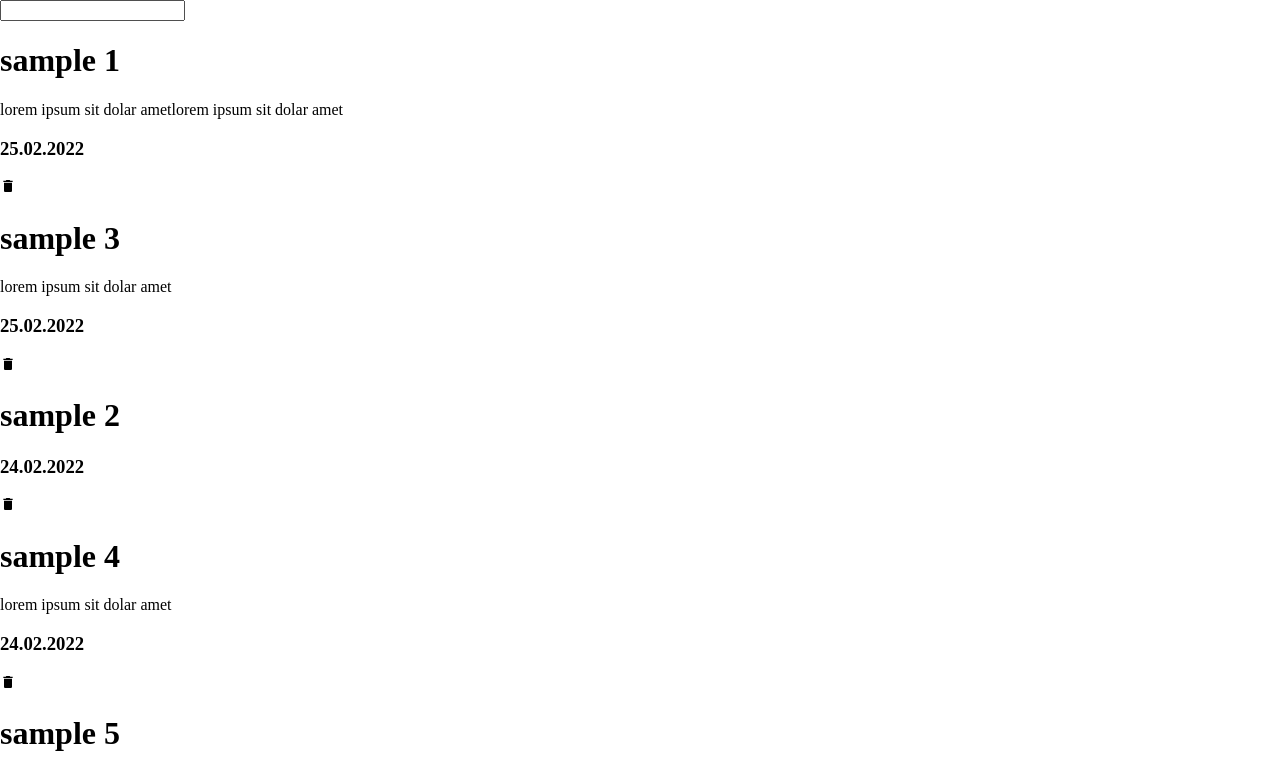
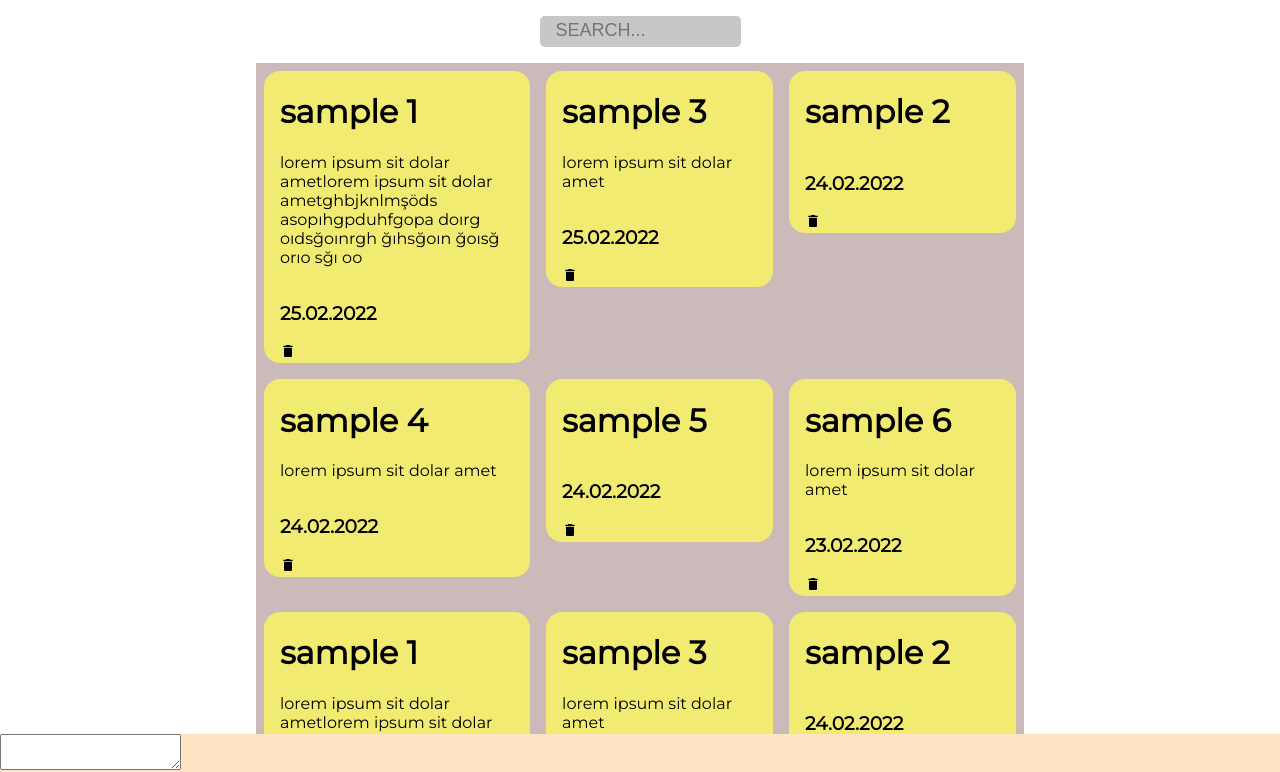
Before and after one commit to abdulkadir-polmayan/daily-note-app, a React (Create React App) app: page / in a window 1280 px wide. Shown: the top 772 px of the page. Built offline with nearby package versions, Linux system fonts and the light colour scheme.

Commit message:
css edit

```diff
--- a/public/index.html
+++ b/public/index.html
@@ -5,6 +5,7 @@
     <link rel="icon" href="%PUBLIC_URL%/favicon.ico" />
     <meta name="viewport" content="width=device-width, initial-scale=1" />
     <meta name="theme-color" content="#000000" />
+    <link href='https://fonts.googleapis.com/css?family=Montserrat' rel='stylesheet'>
     <meta
       name="description"
       content="Web site created using create-react-app"
--- a/src/App.js
+++ b/src/App.js
@@ -12,7 +12,7 @@ function App() {
   const [noteData,setNoteData]=React.useState([{
     id: Math.random(),
     headline:"sample 1",
-    innerText:"lorem ipsum sit dolar ametlorem ipsum sit dolar amet",
+    innerText:"lorem ipsum sit dolar ametlorem ipsum sit dolar ametghbjknlmşöds asopıhgpduhfgopa doırg oıdsğoınrgh ğıhsğoın ğoısğ orıo sğı oo ",
     date:"25.02.2022"
   },{
     id:Math.random(),
@@ -114,9 +114,14 @@ function App() {
 
       <Search searchNote={searchNote}/>
 
-      <div className='notes'>
+      <div className='notes-conteiner'>
+        <div className='notes'>
+          {notes}
+          {notes}
+          {notes}
+          {notes}
 
-      {notes}
+        </div>
 
       </div>
 
--- a/src/App.scss
+++ b/src/App.scss
@@ -1,3 +1,79 @@
 body{
-    margin:0
+    margin:0;
+    font-family: 'Montserrat';
 }
+
+.App{
+}
+
+  ::-webkit-input-placeholder { /* Chrome/Opera/Safari */
+    font-weight: 500;
+    font-size: large;
+    text-transform: uppercase;
+  }
+  ::-moz-placeholder { /* Firefox 19+ */
+    font-weight: 500;
+    font-size: large;
+    text-transform: uppercase;
+
+  }
+
+.search{
+    position: sticky;
+    top: 0px;
+    background-color: rgb(255, 255, 255);
+    backdrop-filter: blur(2px);
+    display: flex;
+    align-items: center;
+    justify-content: center;
+    padding: 1rem;
+    .input{
+        input{
+            position: sticky;
+            top: 5px;
+            background-color: rgb(199, 199, 199);
+            padding: 0.5rem 0.5rem 0.5rem 1rem ;
+            border: 0;
+            border-radius: 0.3rem;
+
+
+
+        }
+    }
+
+}
+
+.notes-conteiner{
+    display: flex;
+    justify-content: center;
+    align-items: center;
+
+    .notes{
+        background-color: rgb(204, 186, 186);
+        width: 60vw;
+        display: grid;
+        grid-template:"a b c";
+
+        .note{
+            background-color: rgb(241, 235, 114);
+            display: flex;
+            flex-direction: column;
+            max-width: 15rem;
+            border-radius: 1rem;
+            padding: 0rem 1rem 0rem 1rem;
+            margin: 0.5rem;
+
+
+        }
+
+    }
+
+
+}
+
+
+.addNote{
+    background-color: bisque;
+    position: sticky;
+    bottom: 5px;
+}
--- a/src/components/Note.js
+++ b/src/components/Note.js
@@ -3,6 +3,8 @@ import { MdDelete } from "react-icons/md";
 
 export default function Note(props){
     return(
+        <div className='note-conteiner'>
+
         <div  className='note'>
             <div className='note-text'>
                 <h1>{props.headline}</h1>
@@ -14,5 +16,6 @@ export default function Note(props){
                 <MdDelete className='delete' onClick={()=>props.dltNote(props.id)} />
             </footer>
         </div>
+        </div>
     )
 }
--- a/src/components/Search.js
+++ b/src/components/Search.js
@@ -9,7 +9,7 @@ export default function Search(props){
     return(
         <div className='search'>
             <div className='input'>
-                <input onChange={searchNote} className='search' />
+                <input placeholder='search...' onChange={searchNote} className='search' />
             </div>
         </div>
     )
```
